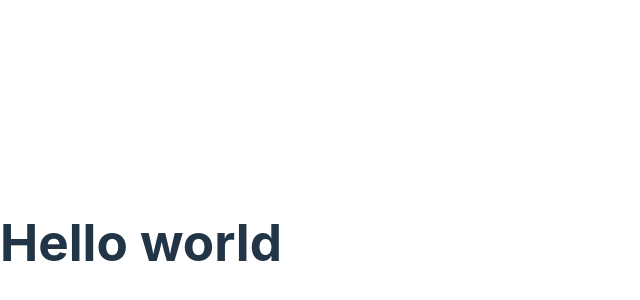
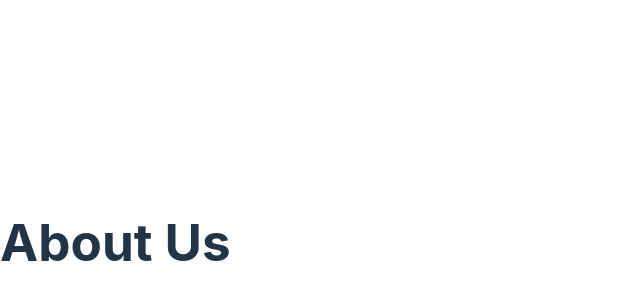
Before and after one commit to loonlylokly/ReactRSSchool, a React (Vite) app: page /about-us in a window 1280 px wide. Shown: the part 158-458 px from the top of the page, without its empty margins (0-640 px from the left). Built offline with nearby package versions, Linux system fonts and the light colour scheme.

Commit message:
feat: add react routes: home, 404, about. setup layout

```diff
--- /dev/null
+++ b/src/components/Layout.tsx
@@ -0,0 +1,24 @@
+import React from 'react';
+import { Outlet } from 'react-router-dom';
+
+class Layout extends React.Component {
+  render() {
+    return <Outlet />;
+  }
+}
+
+// import { Outlet } from 'react-router-dom';
+// // import Footer from "./Footer/Footer";
+// // import Header from "./Header/Header";
+
+// const Layout = () => {
+//   return (
+//     <>
+//       {/* <Header /> */}
+//       <Outlet />
+//       {/* <Footer /> */}
+//     </>
+//   );
+// };
+
+export default Layout;
--- a/src/main.tsx
+++ b/src/main.tsx
@@ -1,10 +1,30 @@
+import {
+  createBrowserRouter,
+  createRoutesFromElements,
+  Route,
+  RouterProvider,
+} from 'react-router-dom';
+
 import React from 'react';
 import ReactDOM from 'react-dom/client';
+import Homepage from './pages/Homepage';
+import ErrorPage from './pages/404';
+import AboutUs from './pages/AboutUs';
+import Layout from './components/Layout';
 import './index.css';
-import Homepage from 'pages/Homepage';
+
+const router = createBrowserRouter(
+  createRoutesFromElements(
+    <Route path="/" element={<Layout />}>
+      <Route index element={<Homepage />} />
+      <Route path="about-us" element={<AboutUs />} />
+      <Route path="*" element={<ErrorPage />} />
+    </Route>
+  )
+);
 
 ReactDOM.createRoot(document.getElementById('root') as HTMLElement).render(
   <React.StrictMode>
-    <Homepage />
+    <RouterProvider router={router} />
   </React.StrictMode>
 );
--- /dev/null
+++ b/src/pages/404.tsx
@@ -0,0 +1,18 @@
+import React from 'react';
+
+class ErrorPage extends React.Component {
+  render() {
+    return <h1>404 Not Found</h1>;
+  }
+}
+
+// const ErrorPage = () => {
+//   return (
+//     <div id="error-page">
+//       <h1>Oops!</h1>
+//       <p>Sorry, an unexpected error has occurred.</p>
+//     </div>
+//   );
+// };
+
+export default ErrorPage;
--- /dev/null
+++ b/src/pages/AboutUs.tsx
@@ -0,0 +1,18 @@
+import React from 'react';
+
+class AboutUs extends React.Component {
+  render() {
+    return <h1>About Us</h1>;
+  }
+}
+
+// const AboutUs = () => {
+//   return (
+//     <>
+//       <h1>About us</h1>
+//       <p>Lorem ipsum dolor sit amet consectetur adipisicing elit.</p>
+//     </>
+//   );
+// };
+
+export default AboutUs;
--- a/src/pages/Homepage.tsx
+++ b/src/pages/Homepage.tsx
@@ -1,9 +1,17 @@
-const Homepage = () => {
-  return (
-    <>
-      <h1>Hello world</h1>
-    </>
-  );
-};
+import React from 'react';
+
+class Homepage extends React.Component {
+  render() {
+    return <h1>Hello World</h1>;
+  }
+}
+
+// const Homepage = () => {
+//   return (
+//     <>
+//       <h1>Hello world</h1>
+//     </>
+//   );
+// };
 
 export default Homepage;
```
Also changed, not shown: 1 other file (tests, documents, lock files or other folders).
